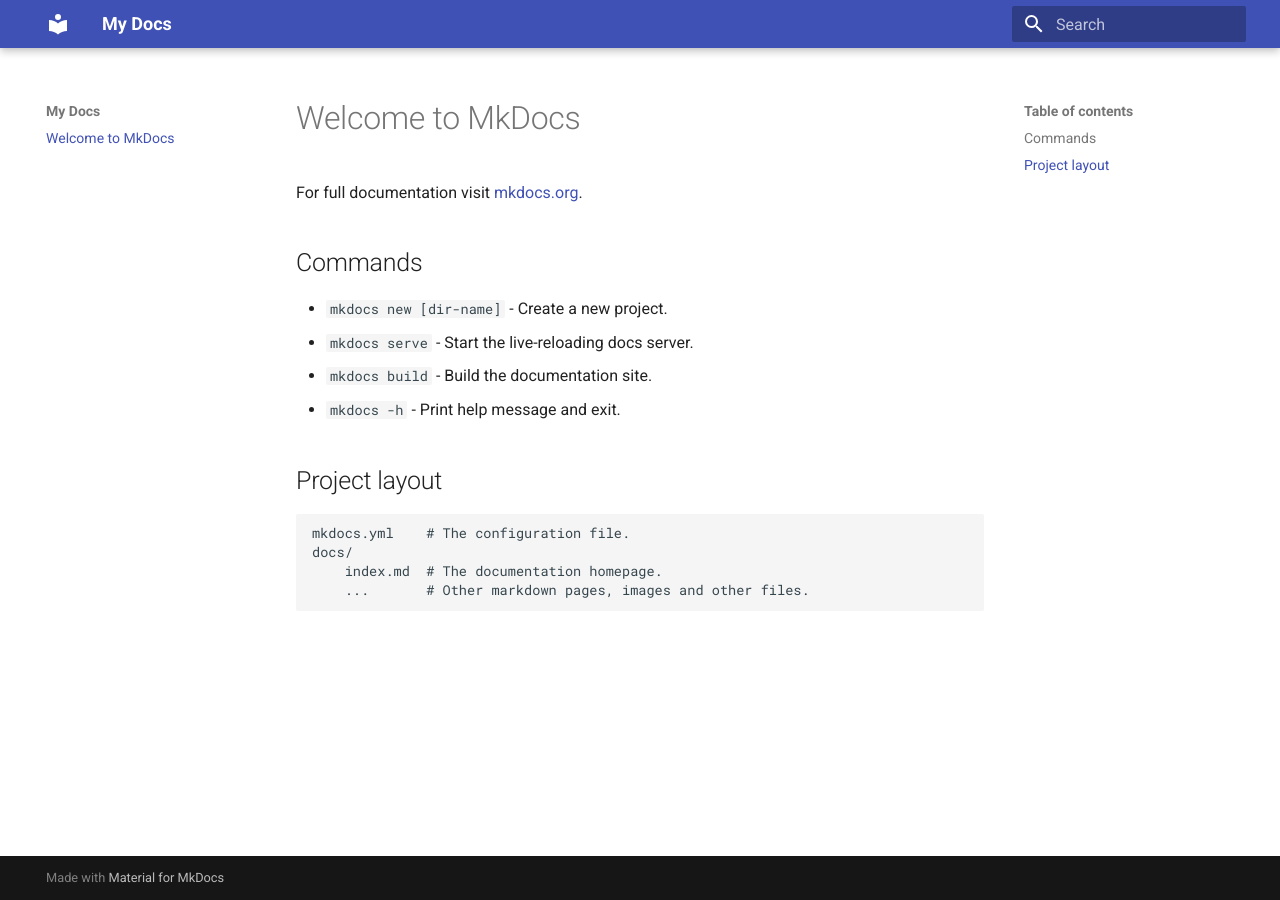
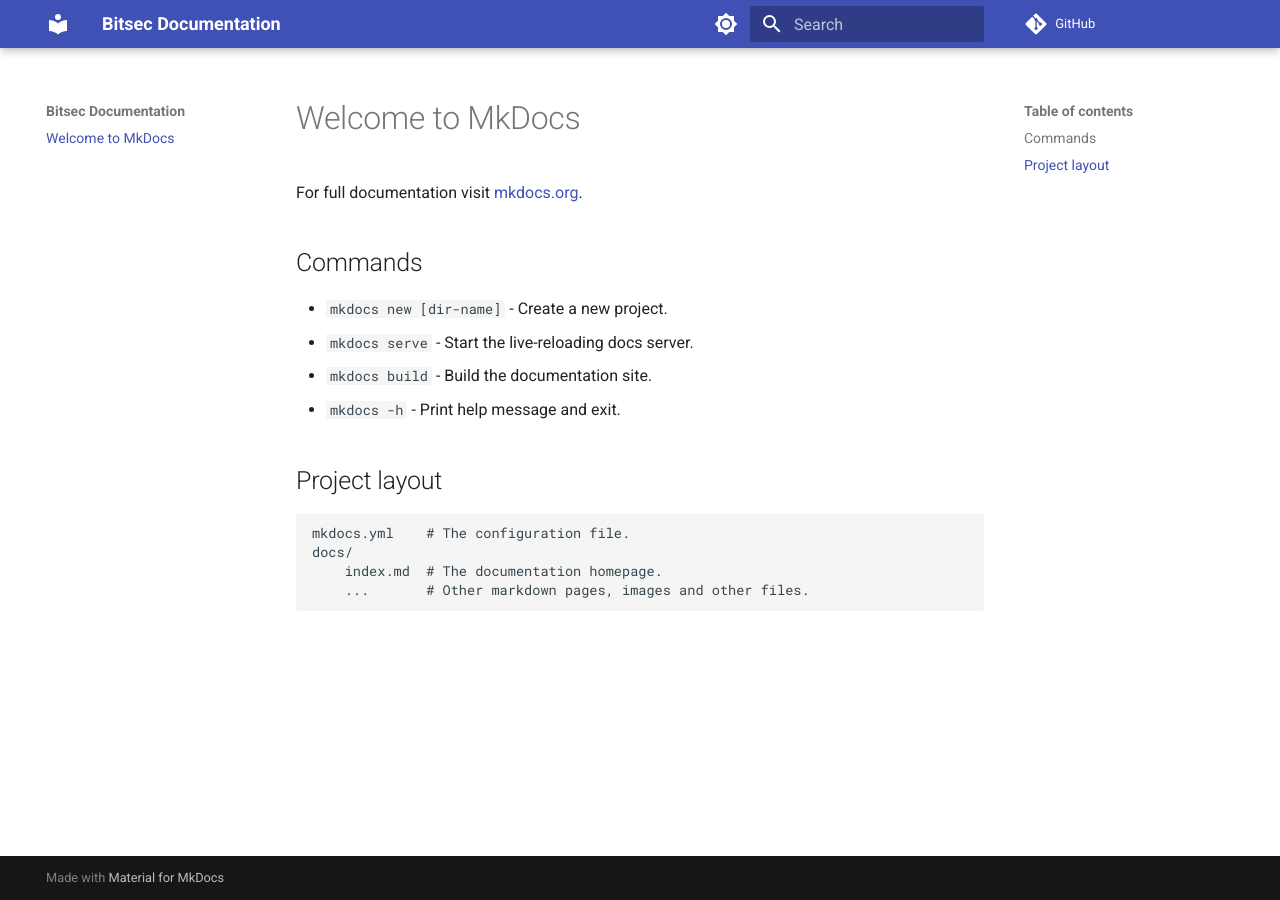
Before and after one commit to Bitsec-AI/docs, an MkDocs documentation site: the page built from docs/docs/index.md, in a window 1280 px wide. Built offline with MkDocs 1.6.1 and Material for MkDocs 9.7.7, drawn with Linux system fonts in a browser that asks for light colours; comment, search, counter and statistics services are not loaded.

Commit message:
add different themes

```diff
--- a/docs/mkdocs.yml
+++ b/docs/mkdocs.yml
@@ -1,3 +1,15 @@
-site_name: My Docs
+site_name: Bitsec Documentation
+site_description: Documentation for Bitsec.ai an AI platform for blockchain security.
+repo_url: https://github.com/you/yourproject
+
 theme:
   name: material
+  palette:
+    - scheme: default # Light mode
+      toggle:
+        icon: material/brightness-7
+        name: Switch to dark mode
+    - scheme: slate # Dark mode
+      toggle:
+        icon: material/brightness-4
+        name: Switch to light mode
```
